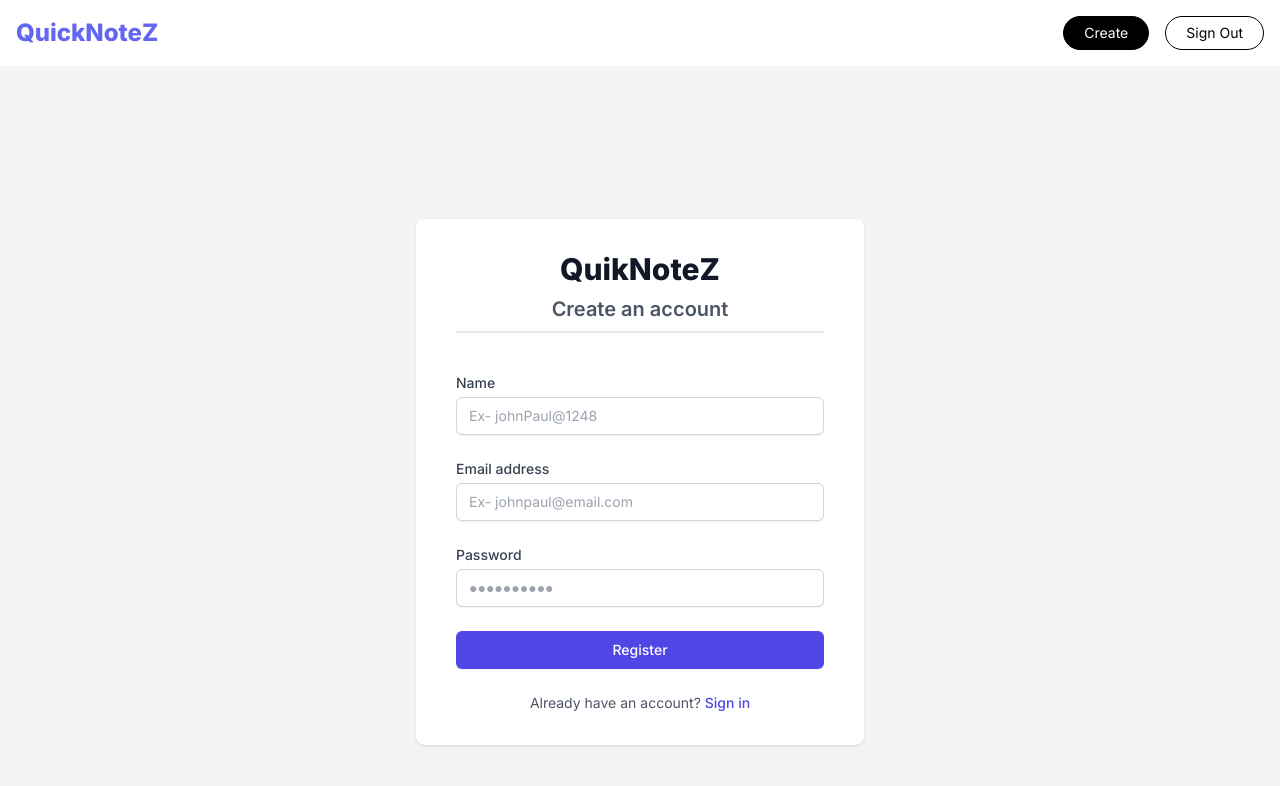
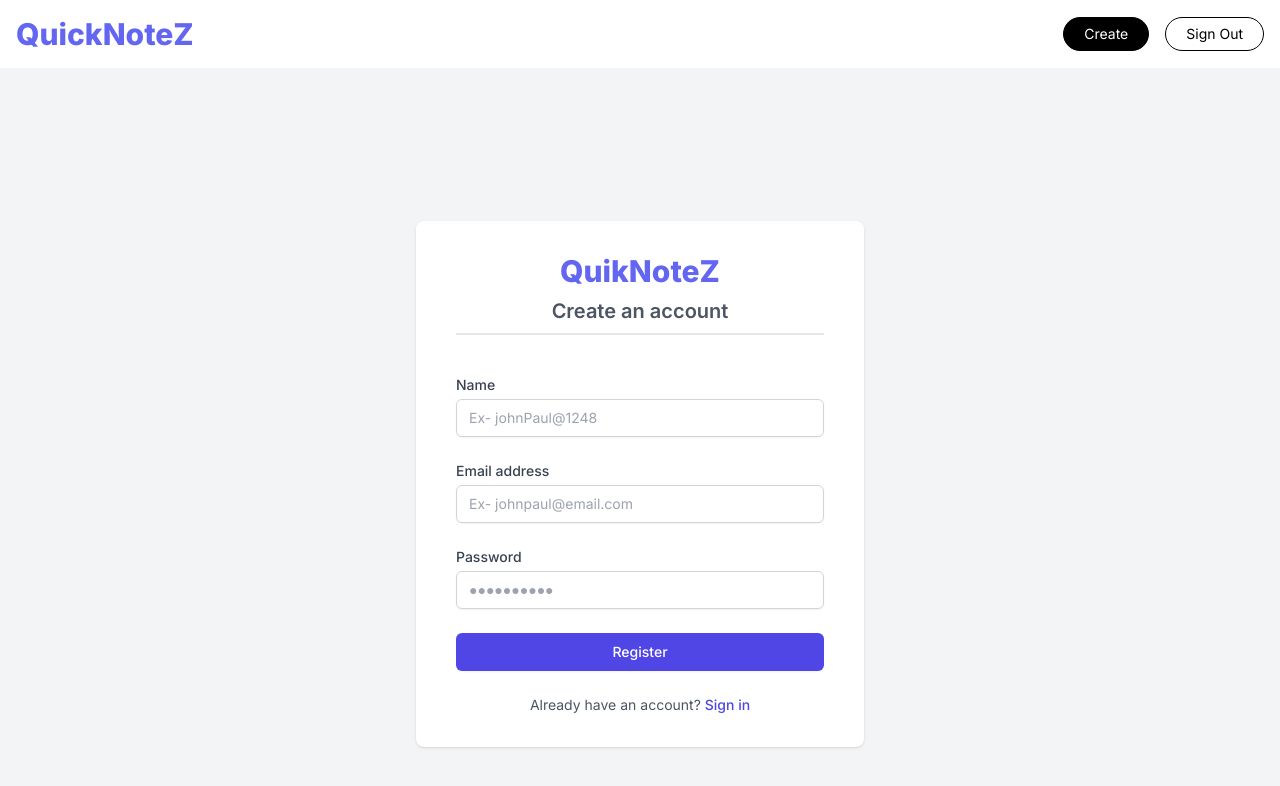
Before and after one commit to YasithaRDK/Notes-Managing-NextJS-App, a Next.js app: page /register in a window 1280 px wide. Shown: the top 786 px of the page. Built offline with nearby package versions, Linux system fonts and the light colour scheme.

Commit message:
complete home UI

```diff
--- a/app/page.jsx
+++ b/app/page.jsx
@@ -1,8 +1,18 @@
+import Feed from "@/components/Feed";
+
 const Home = () => {
   return (
-    <main className="flex min-h-screen flex-col items-center justify-between p-24">
-      <h1>Home Page</h1>
-    </main>
+    <section className="w-full flex justify-center items-center flex-col">
+      <h1 className="head_text text-center">
+        Welcome
+        <br className="max-md:hidden" />
+        <span className="orange_gradient text-center"> Yasitha</span>
+      </h1>
+      <p className="desc text-center">
+        Keep your forgettable special notes here and spend your free time
+      </p>
+      <Feed />
+    </section>
   );
 };
 export default Home;
--- a/app/register/page.jsx
+++ b/app/register/page.jsx
@@ -11,7 +11,7 @@ const RegisterPage = () => {
   });
 
   return (
-    <div className="min-h-screen bg-gray-100 flex flex-col justify-center py-12 sm:px-6 lg:px-8">
+    <section className="min-h-screen bg-gray-100 flex flex-col justify-center py-12 sm:px-6 lg:px-8">
       <div className="mt-8 sm:mx-auto sm:w-full sm:max-w-md">
         <div className="bg-white py-8 px-4 shadow sm:rounded-lg sm:px-10">
           <div className="authFormHeader">
@@ -84,7 +84,7 @@ const RegisterPage = () => {
           </div>
         </div>
       </div>
-    </div>
+    </section>
   );
 };
 
--- a/components/Navbar.jsx
+++ b/components/Navbar.jsx
@@ -14,7 +14,7 @@ const Navbar = () => {
     <nav className="bg-white p-4 relative">
       <div className="container mx-auto flex justify-between items-center">
         {/* Logo */}
-        <div className="text-indigo-500 font-extrabold text-2xl">
+        <div className="text-indigo-500 font-extrabold text-3xl">
           QuickNoteZ
         </div>
 
--- a/styles/globals.css
+++ b/styles/globals.css
@@ -4,6 +4,18 @@
 
 body {
   @apply bg-gray-100;
+}
+
+.head_text {
+  @apply mt-5 text-5xl font-extrabold leading-[1.15] text-black sm:text-6xl;
+}
+
+.desc {
+  @apply mt-5 text-lg text-gray-600 sm:text-xl max-w-2xl;
+}
+
+.orange_gradient {
+  @apply bg-gradient-to-r from-blue-500 via-indigo-600 to-blue-500 bg-clip-text text-transparent;
 }
 
 .black_btn {
@@ -21,7 +33,7 @@ body {
 }
 
 .authFormLogo {
-  @apply text-center text-3xl font-extrabold text-gray-900;
+  @apply text-center text-3xl font-extrabold text-indigo-500;
 }
 
 .authFormTitle {
```
